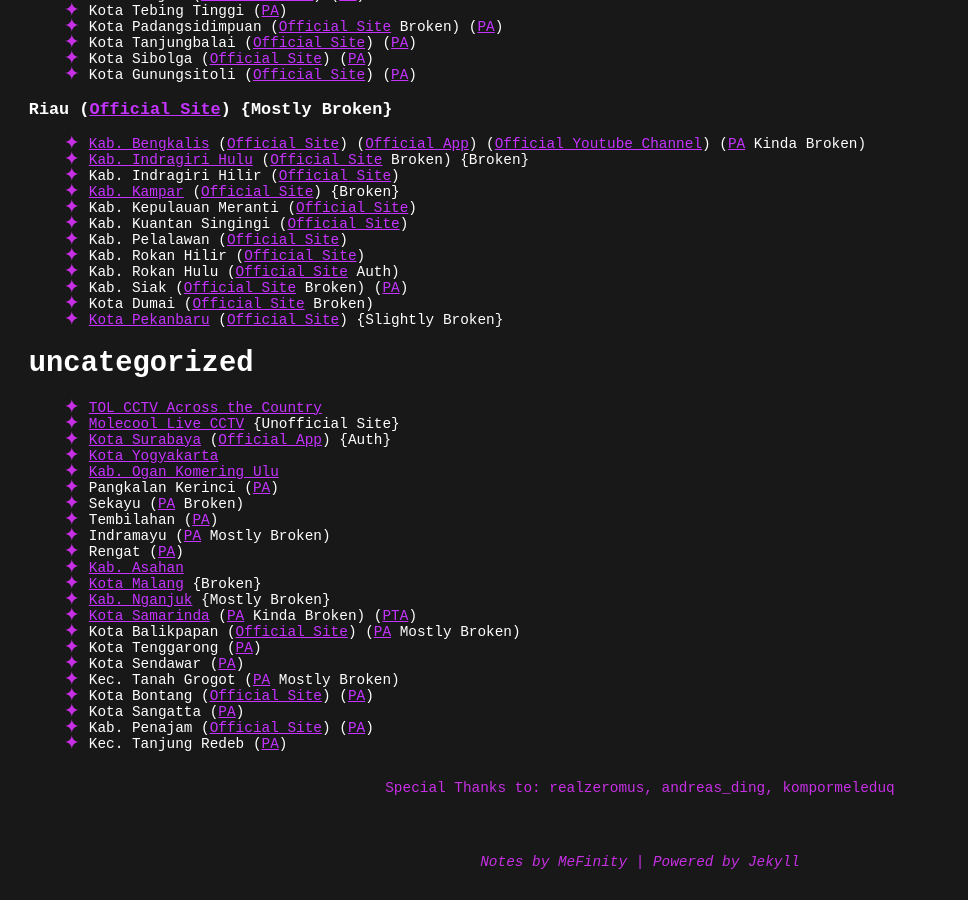
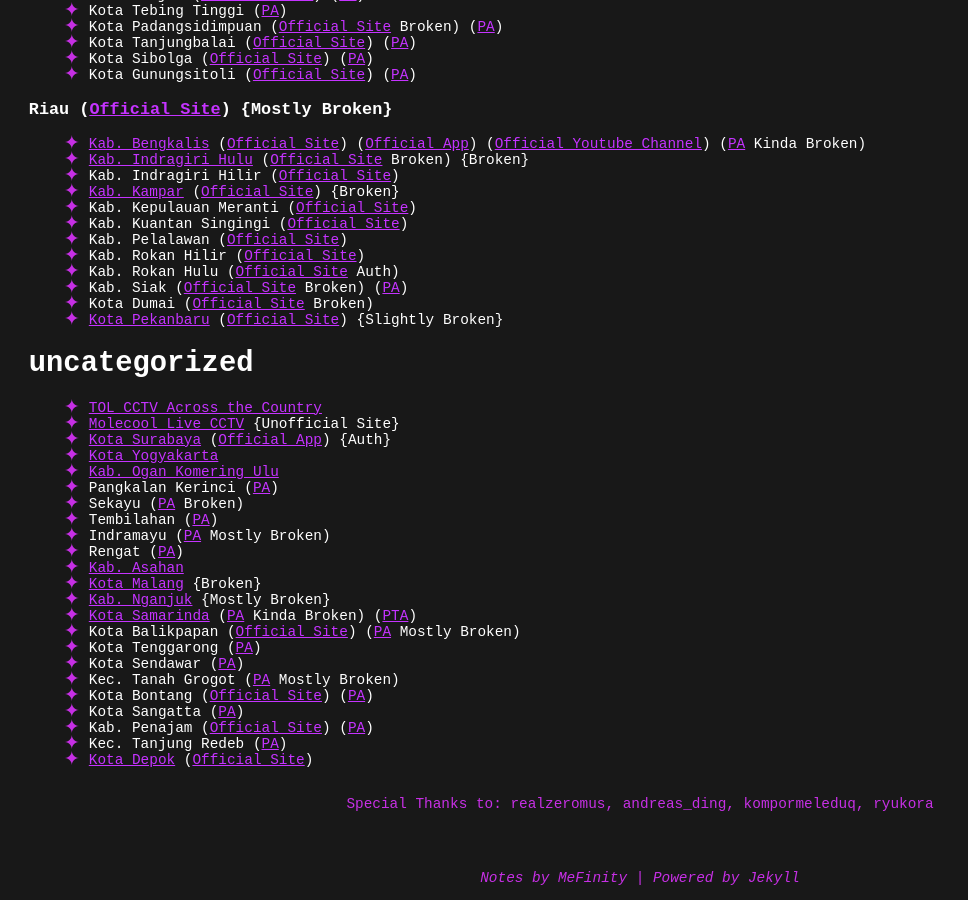
Before and after one commit to mefinity/notes, a Jekyll site: the page built from n/indonesian-cctv.md, in a window 1280 px wide and 900 px high, scrolled down 851 px. Shown: the whole window, without its empty margins (0-968 px from the left). Built offline with Jekyll 4.4.1, drawn with Linux system fonts in a browser that asks for light colours.

Commit message:
add depok

```diff
--- a/n/indonesian-cctv.md
+++ b/n/indonesian-cctv.md
@@ -86,5 +86,6 @@
 * Kota Sangatta ([PA](https://sinergitas.pta-samarinda.go.id/home/cctv-pa-sangatta))
 * Kab. Penajam ([Official Site](http://www.penajamkab.go.id)) ([PA](https://sinergitas.pta-samarinda.go.id/home/cctv-pa-penajam))
 * Kec. Tanjung Redeb ([PA](https://sinergitas.pta-samarinda.go.id/home/cctv-pa-tanjung-redeb))
+* [Kota Depok](http://cctv.depok.go.id:8083) ([Official Site](https://depok.go.id))
 
-<footer>Special Thanks to: realzeromus, andreas_ding, kompormeleduq</footer>
+<footer>Special Thanks to: realzeromus, andreas_ding, kompormeleduq, ryukora</footer>
```
